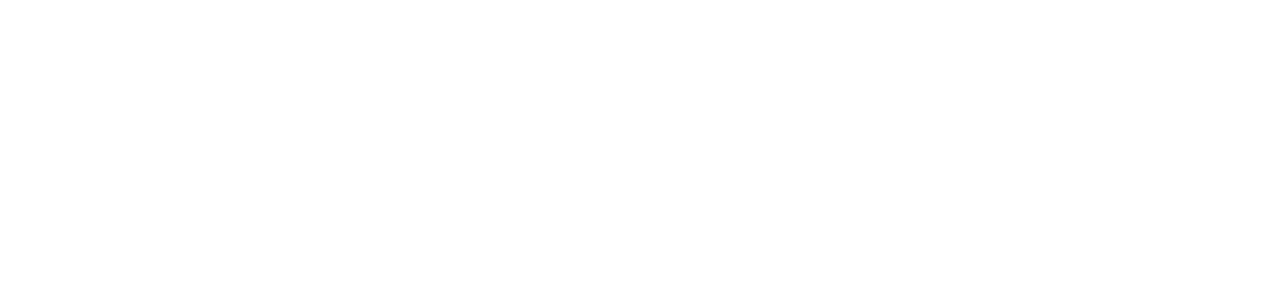
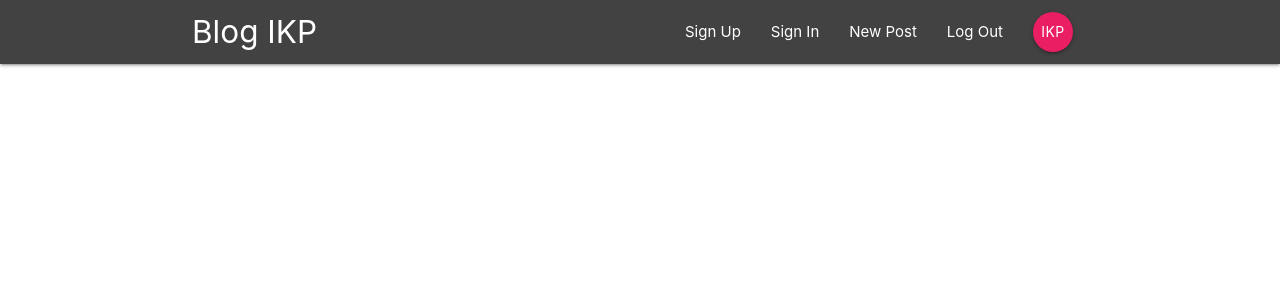
Before and after one commit to sugih28/blog, a React (Create React App) app: page / in a window 1280 px wide. Shown: the top 300 px of the page. Built offline with nearby package versions, Linux system fonts and the light colour scheme.

Commit message:
add Navbar

```diff
--- a/src/App.js
+++ b/src/App.js
@@ -1,10 +1,14 @@
 import React from 'react';
+import Navbar from './components/layout/Navbar'
+import {BrowserRouter, Route} from 'react-router-dom'
 
 function App() {
   return (
-    <div className="App">
-
-    </div>
+    <BrowserRouter>
+      <div className="App">
+        <Navbar />
+      </div>
+    </BrowserRouter>
   );
 }
 
--- /dev/null
+++ b/src/components/layout/Navbar.js
@@ -0,0 +1,18 @@
+import React from 'react'
+import SignInLink from './SignInLink'
+import SignOutLink from './SignOutLink'
+import {Link} from 'react-router-dom'
+
+function Navbar() {
+    return (
+        <nav className="nav-wrapper grey darken-3">
+            <div className="container">
+                <Link to="/" className="brand-logo">Blog IKP</Link>
+                <SignInLink />
+                <SignOutLink />
+            </div>
+        </nav>
+    )
+}
+
+export default Navbar
--- /dev/null
+++ b/src/components/layout/SignInLink.js
@@ -0,0 +1,14 @@
+import React from 'react';
+import { NavLink } from 'react-router-dom';
+
+const SignInLink = () => {
+    return (
+        <ul className="right">
+            <li><NavLink to='/post/create'>New Post</NavLink></li>
+            <li><NavLink to='/logout'>Log Out</NavLink></li>
+            <li><NavLink to='/user' className="btn btn-floating pink">IKP</NavLink></li>
+        </ul>
+    )
+}
+
+export default SignInLink;
--- /dev/null
+++ b/src/components/layout/SignOutLink.js
@@ -0,0 +1,13 @@
+import React from 'react';
+import { NavLink } from 'react-router-dom';
+
+const SignOutLink = () => {
+    return (
+        <ul className="right">
+            <li><NavLink to='/signup'>Sign Up</NavLink></li>
+            <li><NavLink to='/signin'>Sign In</NavLink></li>
+        </ul>
+    )
+}
+
+export default SignOutLink;
```
